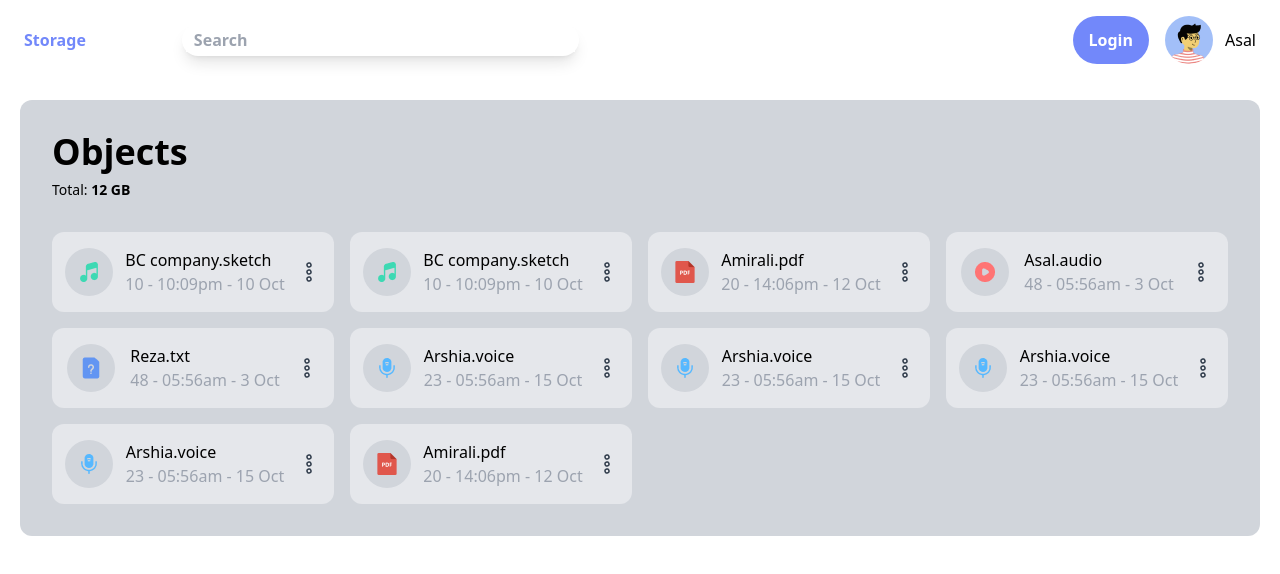
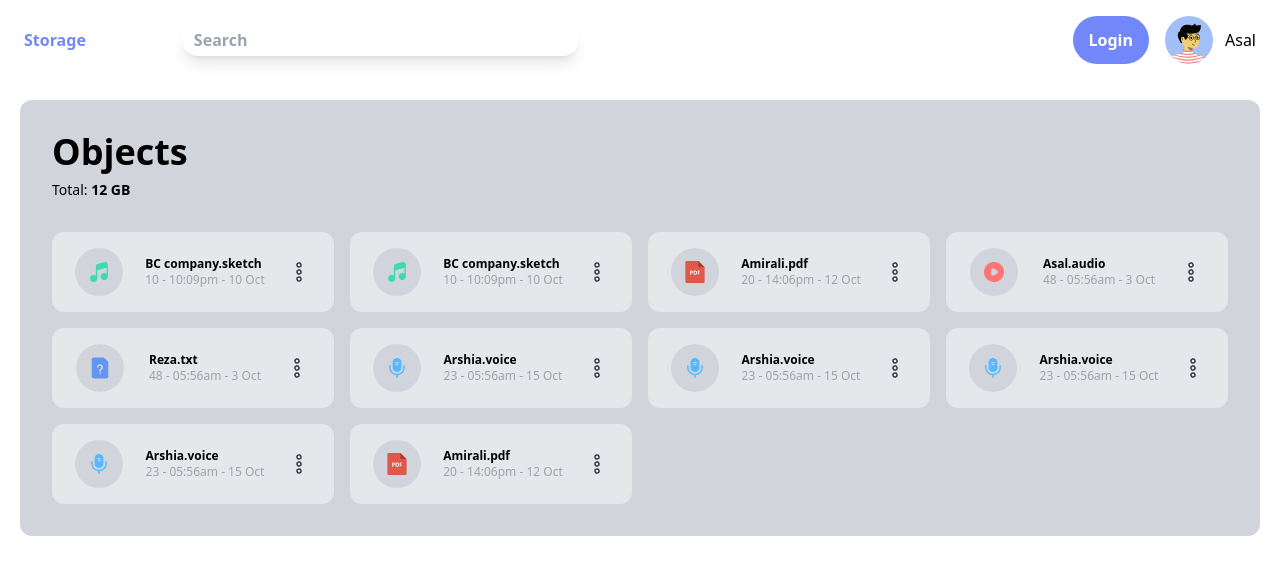
Before and after one commit to liAmirali/UIWeb-final-project-front, a Vue app: page / in a window 1280 px wide. Shown: the top 574 px of the page. Built offline with nearby package versions, Linux system fonts and the light colour scheme.

Commit message:
Fix object card typography

```diff
--- a/src/components/modules/objects/ObjectCard.vue
+++ b/src/components/modules/objects/ObjectCard.vue
@@ -9,8 +9,8 @@
     </div>
 
     <div>
-      <h3>{{ fileName }}</h3>
-      <p class="text-gray-400">
+      <p className="text-xs font-semibold">{{ fileName }}</p>
+      <p class="text-gray-400 text-xs">
         {{ fileSize + " - " + fileHour + " - " + fileDate }}
       </p>
     </div>
```
